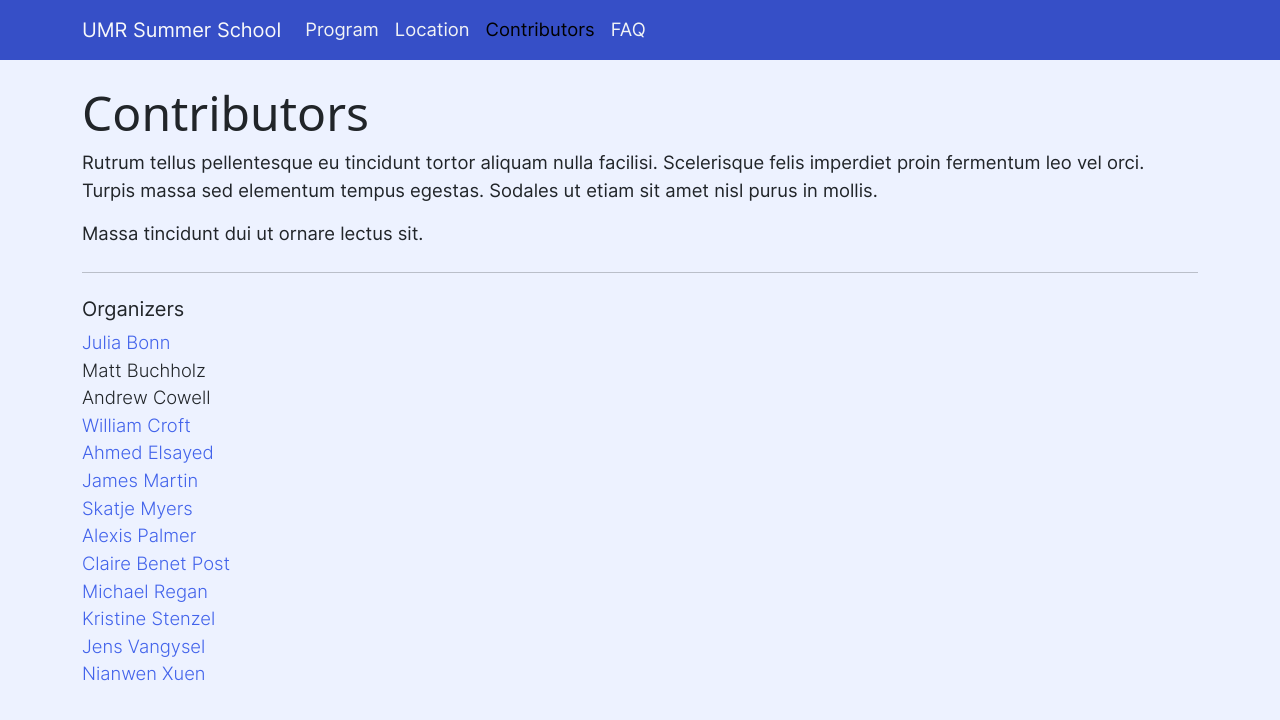
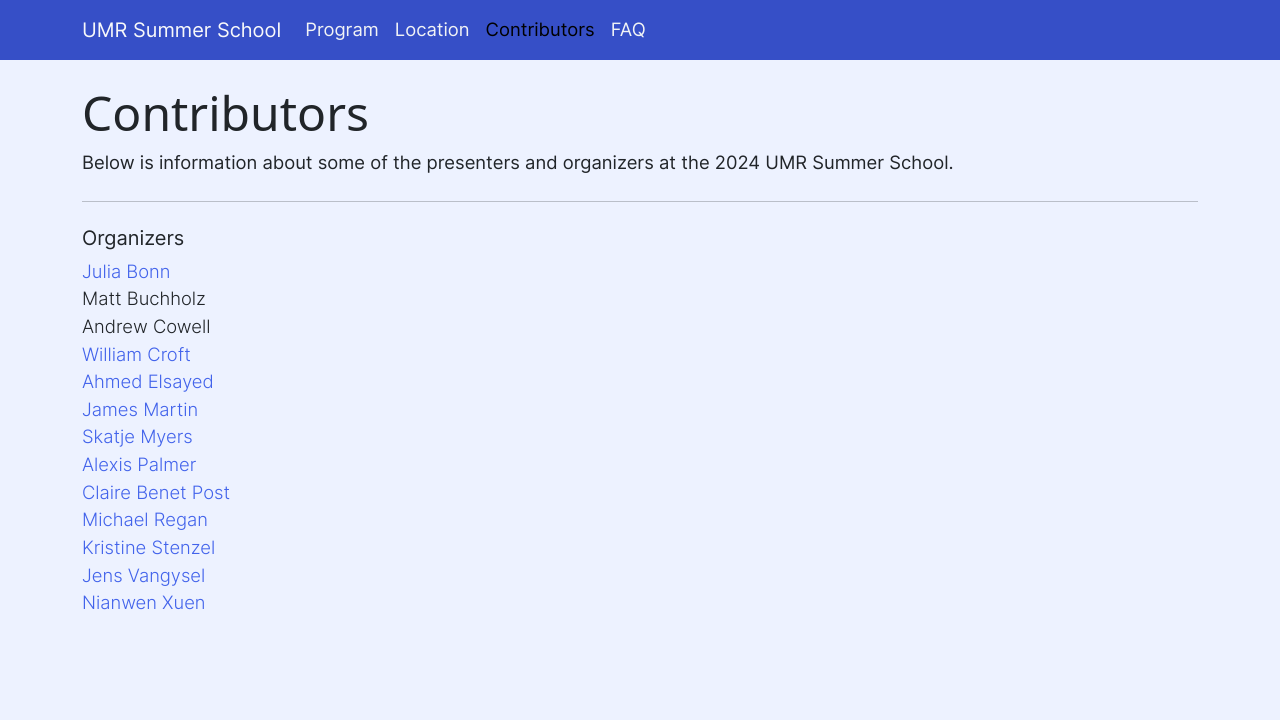
Before and after one commit to umr-summer-school/UMR_Summer_School, a Jekyll site: the page built from contributors.md, in a window 1280 px wide. Shown: the top 720 px of the page. Built offline with Jekyll 4.4.1, drawn with Linux system fonts in a browser that asks for light colours.

```diff
--- a/contributors.md
+++ b/contributors.md
@@ -5,6 +5,4 @@ description: List of organizers and participants
 navorder: 3
 ---
 
-Rutrum tellus pellentesque eu tincidunt tortor aliquam nulla facilisi. Scelerisque felis imperdiet proin fermentum leo vel orci. Turpis massa sed elementum tempus egestas. Sodales ut etiam sit amet nisl purus in mollis.
-
-Massa tincidunt dui ut ornare lectus sit.
+Below is information about some of the presenters and organizers at the 2024 UMR Summer School.
```
